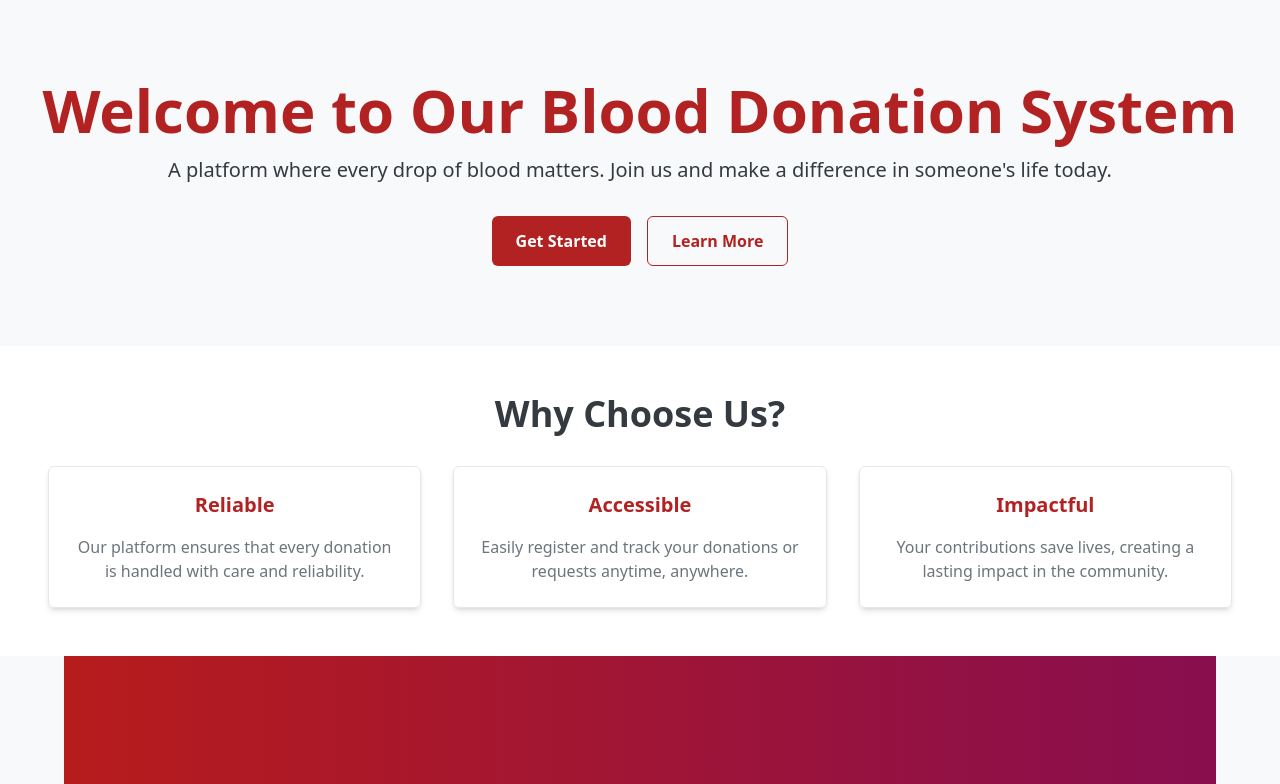
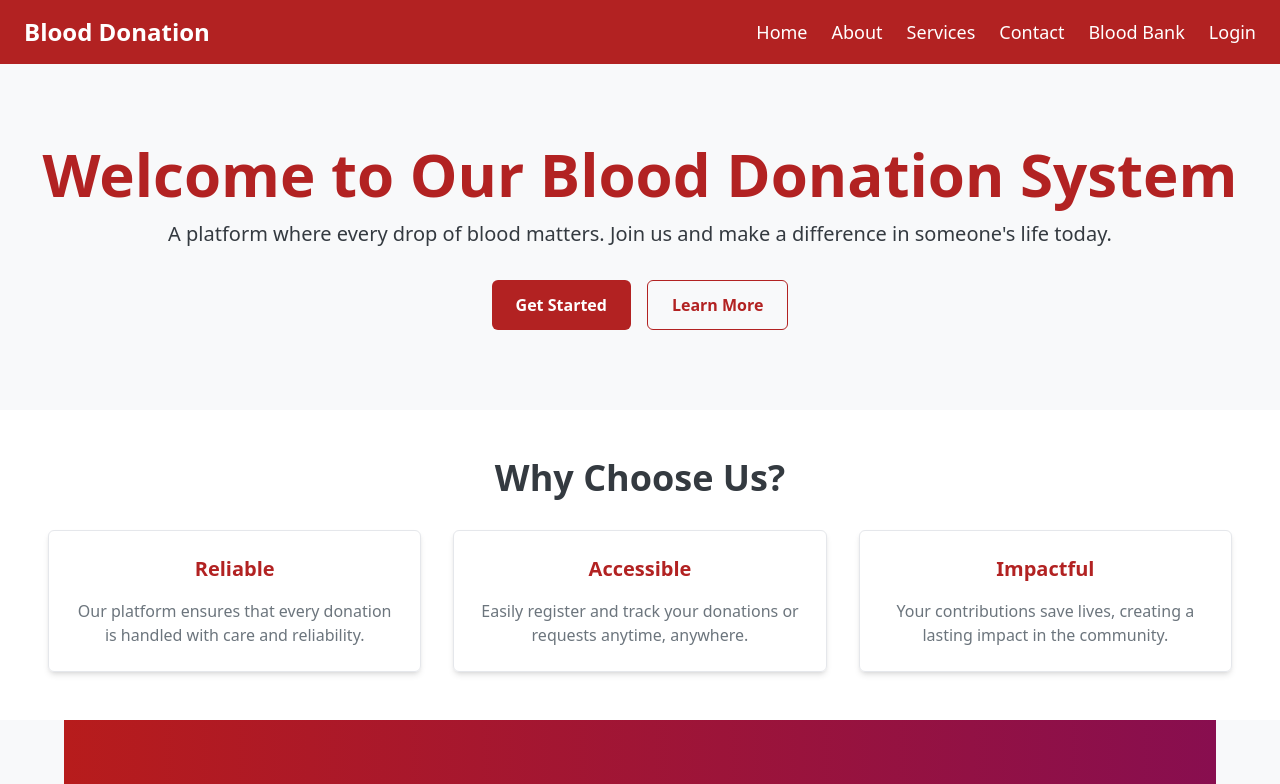
Before and after one commit to mupashirbare/Blood-donation-management, a React (Vite) app in the folder frontend/: page / in a window 1280 px wide. Shown: the top 784 px of the page. Built offline with nearby package versions, Linux system fonts and the light colour scheme.

Commit message:
i was apdated the app.js.

```diff
--- a/frontend/src/App.jsx
+++ b/frontend/src/App.jsx
@@ -2,6 +2,7 @@ import React from "react";
 import { BrowserRouter as Router, Routes, Route } from "react-router-dom";
 import Home from "./pages/Home";
 import Register from "./pages/Register";
+import Navbar from "./components/Navbar";
 import ContactPage from "./pages/ContactPage";
 import AboutUs from "./pages/AboutUs";
 import ServicesPage from "./pages/ServicesPage";
@@ -19,7 +20,7 @@ import Reports from "./components/Reports";
 const App = () => {
   return (
     <Router>
-
+      <Navbar />
       <Routes>
         {/* Public Routes */}
         <Route path="/" element={<Home />} />
--- a/frontend/src/pages/Home.jsx
+++ b/frontend/src/pages/Home.jsx
@@ -1,11 +1,9 @@
 import React from "react";
 import Footer from "../components/Footer";
 import ServicesPage from "./ServicesPage";
-import Navbar from "../components/Navbar";
 
 const Home = () => {
   return (
-    <Navbar/>,
 
     <div className="min-h-screen bg-[#F8F9FA] flex flex-col items-center">
       {/* Hero Section */}
```
